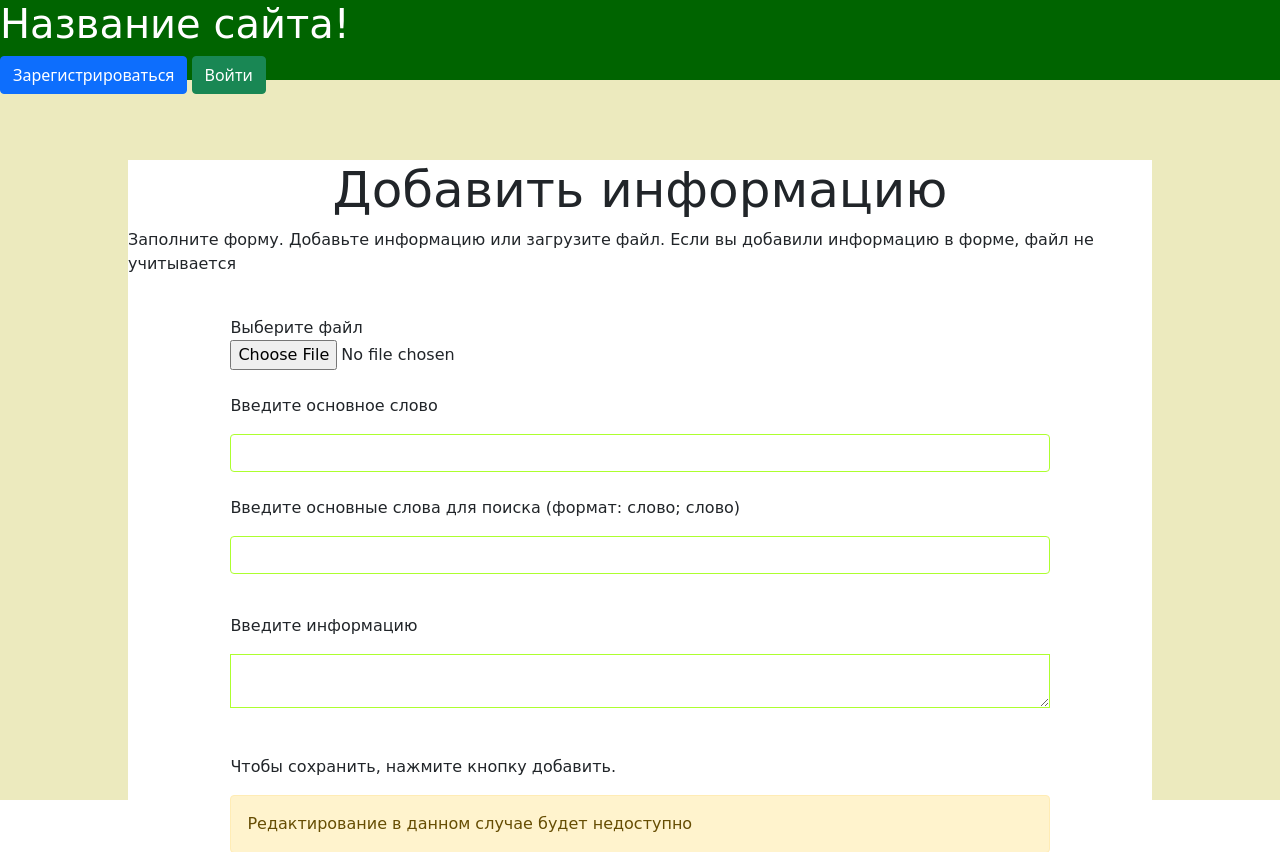
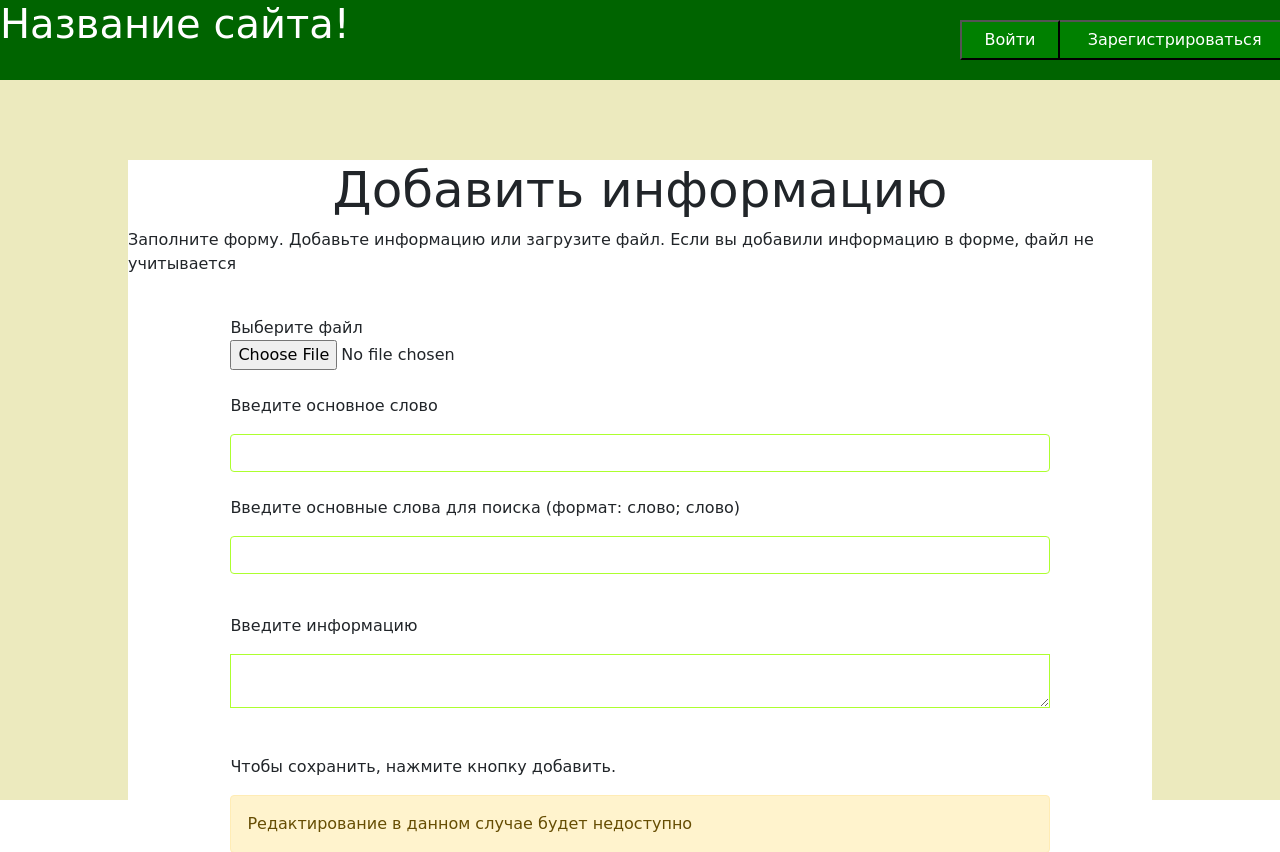
Before and after one commit to MarKGit2021/web_project, a Flask app: page /add-new in a window 1280 px wide. Shown: the top 852 px of the page. Run offline with Flask 2, Linux system fonts and the light colour scheme; some libraries are stand-ins or nearby versions.

Commit message:
Поправила кнопки и стили css

```diff
--- a/templates/headline.html
+++ b/templates/headline.html
@@ -52,11 +52,11 @@
 
     .login_block_button{
         font-family: 'Lobster', cursive;
-        position: absolute;
+        position: fixed;
         width: 100px;
         height: 40px;
         background-color: #008000;
-        left: 75px;
+        left: 75%;
         top: 20px;
     }
     .register_button{
@@ -92,13 +92,12 @@
         <div><h1 style="color: white" class="font_block_lobster">Название сайта!</h1></div>
     </a>
     {% if current_user.is_authenticated %}
-    <a class="navbar-brand" href="/my-office">{{ current_user.name }}</a>
-    <a class="btn btn-primary " href="/logout">Выйти</a>
+    <a href="/my-office"><button class="register_button" style="color: white">{{ current_user.name }}</button></a>
+    <a href="/logout"><button class="login_block_button" style="color: white">Выйти</button></a>
     {% else %}
-    <p>
-        <a class="btn btn-primary " href="/register">Зарегистрироваться</a>
-        <a class="btn btn-success" href="/login">Войти</a>
-    </p>
+        <a href="/register"><button class="register_button" style="color: white; font-size: 16px;">Зарегистрироваться</button></a>
+        <a href="/login"><button class="login_block_button" style="color: white; font-size: 16px;">Войти</button></a>
+
     {% endif %}
 </div>
 <!-- <div class="content_block"></div> -->
```
